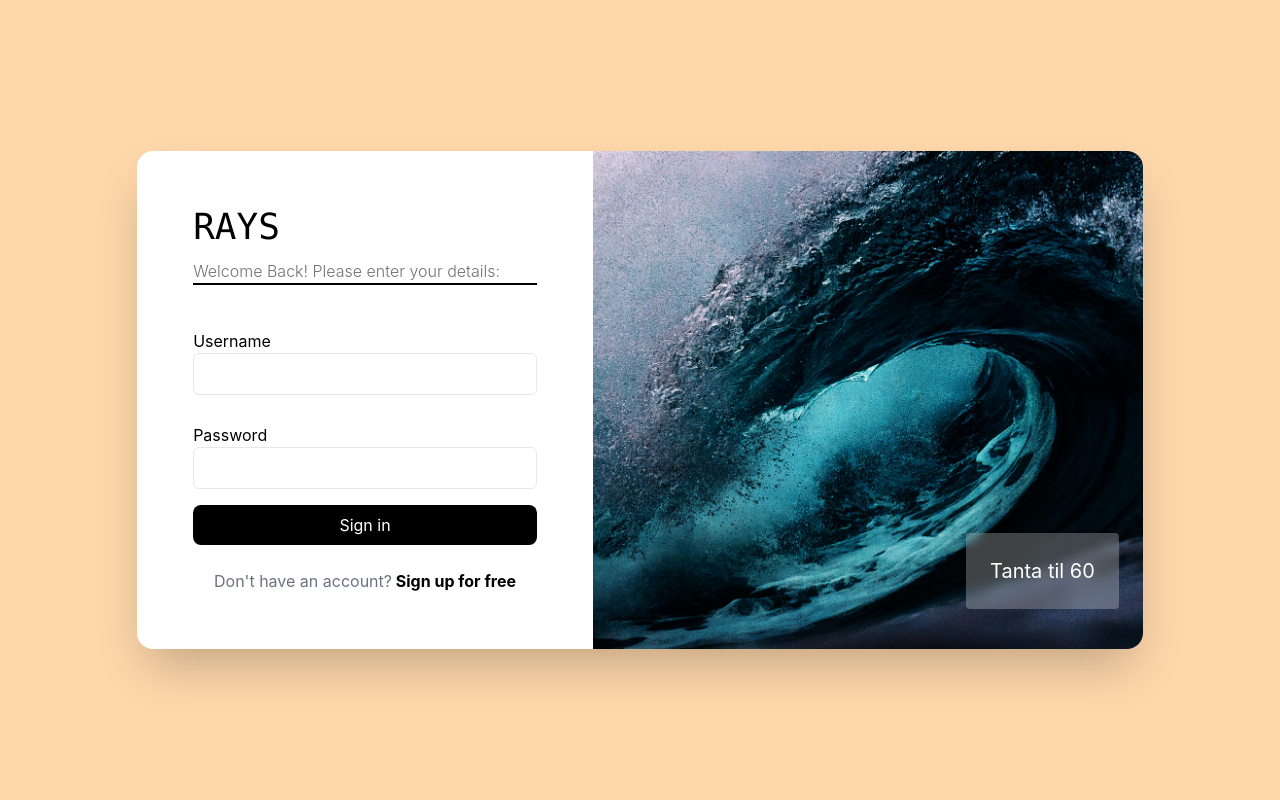
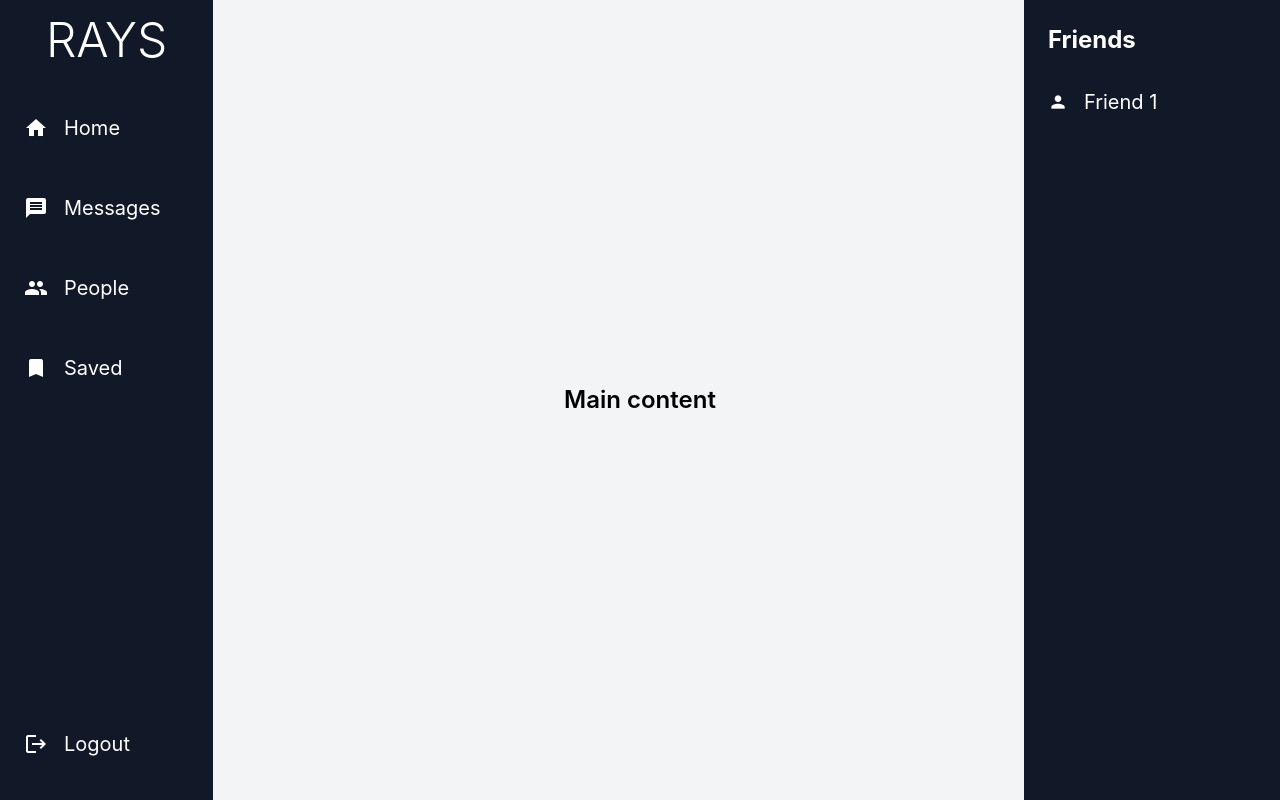
Before and after one commit to younes2808/ITPE3200, a React (Create React App) app in the folder clientapp/: page / in a window 1280 px wide. Built offline with nearby package versions, Linux system fonts and the light colour scheme.

Commit message:
Fiksa venstre navbar, lagt til høyre må fikses

```diff
--- a/clientapp/package.json
+++ b/clientapp/package.json
@@ -41,6 +41,6 @@
     "@babel/plugin-proposal-private-property-in-object": "^7.21.11",
     "autoprefixer": "^10.4.20",
     "postcss": "^8.4.47",
-    "tailwindcss": "^3.4.12"
+    "tailwindcss": "^3.4.13"
   }
 }
--- a/clientapp/public/index.html
+++ b/clientapp/public/index.html
@@ -15,6 +15,10 @@
       user's mobile device or desktop. See https://developers.google.com/web/fundamentals/web-app-manifest/
     -->
     <link rel="manifest" href="%PUBLIC_URL%/manifest.json" />
+
+    <!-- Add Material Icons -->
+    <link href="https://fonts.googleapis.com/icon?family=Material+Icons" rel="stylesheet">
+
     <!--
       Notice the use of %PUBLIC_URL% in the tags above.
       It will be replaced with the URL of the `public` folder during the build.
@@ -24,6 +28,7 @@
       work correctly both with client-side routing and a non-root public URL.
       Learn how to configure a non-root public URL by running `npm run build`.
     -->
+
     <title>React App</title>
   </head>
   <body>
--- a/clientapp/src/App.jsx
+++ b/clientapp/src/App.jsx
@@ -1,14 +1,22 @@
 import './App.css'; // Import the CSS file that includes Tailwind directives
 import { BrowserRouter as Router, Route, Routes } from 'react-router-dom';
-import HomePage from './Pages/HomePage';
-import './Styles/Rays.css'
+import RightNavbar from './Components/RightNavbar';
+import LeftNavbar from './Components/LeftNavbar';
+import './Styles/Rays.css';
 
 function App() {
   return (
     <Router>
-      <Routes>
-        <Route path="/" element={<HomePage />} />
-      </Routes>
+      <div className="flex h-screen">
+        {/* Left Navbar */}
+        <LeftNavbar />
+        {/* Main content */}
+        <div className="w-4/6 bg-gray-100 p-6 flex justify-center items-center">
+          <div className="text-center text-2xl font-semibold">Main content</div>
+        </div>
+        {/* Right Navbar */}
+        <RightNavbar />
+      </div>
     </Router>
   );
 }
--- /dev/null
+++ b/clientapp/src/Components/LeftNavbar.jsx
@@ -0,0 +1,96 @@
+import React, { useState } from 'react';
+
+const LeftNavbar = () => {
+  const [isOpen, setIsOpen] = useState(false);
+  const [activeButton, setActiveButton] = useState(null);
+
+  const toggleMenu = () => {
+    setIsOpen(!isOpen);
+  };
+
+  const handleNavClick = (button) => {
+    setActiveButton(button);
+    setIsOpen(false);
+  };
+
+  return (
+    <div className="relative w-full md:w-1/6 bg-gray-900 text-white h-screen flex flex-col">
+      <button
+        className="absolute top-4 left-4 md:hidden flex items-center p-2"
+        onClick={toggleMenu}
+      >
+        <span className="material-icons text-3xl">menu</span>
+      </button>
+
+      <h1 className="absolute top-4 left-0 right-0 text-5xl font-light text-center px-4">RAYS</h1> {/* Legg til padding her */}
+
+      <nav className={`flex-col flex-grow ${isOpen ? 'flex' : 'hidden'} transition-all duration-300 md:flex mt-24`}>
+        <div className="flex flex-col space-y-4 mb-2">
+          {/* Home button */}
+          <a
+            href="#"
+            className={`px-4 transition-colors duration-200 w-full ${activeButton === 'home' ? 'bg-gray-700' : ''}`}
+            onClick={() => handleNavClick('home')}
+          >
+            <div className={`flex items-center space-x-4 rounded-lg py-4 ${activeButton === 'home' ? '' : 'hover:bg-gray-600'}`}>
+              <span className="material-icons text-2xl pl-2">home</span>
+              <span className="text-xl">Home</span>
+            </div>
+          </a>
+
+          {/* Messages button */}
+          <a
+            href="#"
+            className={`px-4 transition-colors duration-200 w-full ${activeButton === 'messages' ? 'bg-gray-700' : ''}`}
+            onClick={() => handleNavClick('messages')}
+          >
+            <div className={`flex items-center space-x-4 rounded-lg py-4 ${activeButton === 'messages' ? '' : 'hover:bg-gray-600'}`}>
+              <span className="material-icons text-2xl pl-2">message</span>
+              <span className="text-xl">Messages</span>
+            </div>
+          </a>
+
+          {/* People button */}
+          <a
+            href="#"
+            className={`px-4 transition-colors duration-200 w-full ${activeButton === 'people' ? 'bg-gray-700' : ''}`}
+            onClick={() => handleNavClick('people')}
+          >
+            <div className={`flex items-center space-x-4 rounded-lg py-4 ${activeButton === 'people' ? '' : 'hover:bg-gray-600'}`}>
+              <span className="material-icons text-2xl pl-2">people</span>
+              <span className="text-xl">People</span>
+            </div>
+          </a>
+
+          {/* Saved button */}
+          <a
+            href="#"
+            className={`px-4 transition-colors duration-200 w-full ${activeButton === 'saved' ? 'bg-gray-700' : ''}`}
+            onClick={() => handleNavClick('saved')}
+          >
+            <div className={`flex items-center space-x-4 rounded-lg py-4 ${activeButton === 'saved' ? '' : 'hover:bg-gray-600'}`}>
+              <span className="material-icons text-2xl pl-2">bookmark</span>
+              <span className="text-xl">Saved</span>
+            </div>
+          </a>
+        </div>
+      </nav>
+
+      <div className="flex flex-col space-y-4 mb-6">
+        {/* Logout button */}
+        <a
+          href="#"
+          className={`px-4 transition-colors duration-200 w-full ${activeButton === 'logout' ? 'bg-gray-700' : ''}`}
+          onClick={() => handleNavClick('logout')}
+        >
+          <div className={`flex items-center space-x-4 rounded-lg py-4 ${activeButton === 'logout' ? 'bg-gray-700' : ''} ${activeButton === 'logout' ? '' : 'hover:bg-gray-600'}`}>
+            <span className="material-icons text-2xl pl-2">logout</span>
+            <span className="text-xl">Logout</span>
+          </div>
+        </a>
+      </div>
+    </div>
+  );
+};
+
+export default LeftNavbar;
--- /dev/null
+++ b/clientapp/src/Components/RightNavbar.jsx
@@ -0,0 +1,18 @@
+import React from 'react';
+
+const RightNavbar = () => {
+  return (
+    <div className="fixed right-0 top-0 w-1/5 h-screen bg-gray-900 text-white p-6 flex flex-col items-start space-y-8"> {/* Endret til fixed */}
+      <h2 className="text-2xl font-bold">Friends</h2>
+      <nav className="flex flex-col space-y-4">
+        <a href="#" className="flex items-center space-x-4">
+          <span className="material-icons text-xl">person</span>
+          <span className="text-xl">Friend 1</span>
+        </a>
+        {/* Legg til flere venners navn her */}
+      </nav>
+    </div>
+  );
+};
+
+export default RightNavbar;
--- a/clientapp/src/Pages/HomePage.jsx
+++ b/clientapp/src/Pages/HomePage.jsx
@@ -53,7 +53,7 @@ const HomePage = () => {
           p-6 bg-white bg-opacity-25 backdrop-blur-sm rounded
           drop-shadow-lg md:block">
             <span className="text-white text-xl">
-              Tanta til 60
+              Velkommen
             </span>
           </div>
         </div>
```
Also changed, not shown: clientapp/src/Components/Navbar.jsx (deleted), 2 other files (tests, documents, lock files or other folders).
